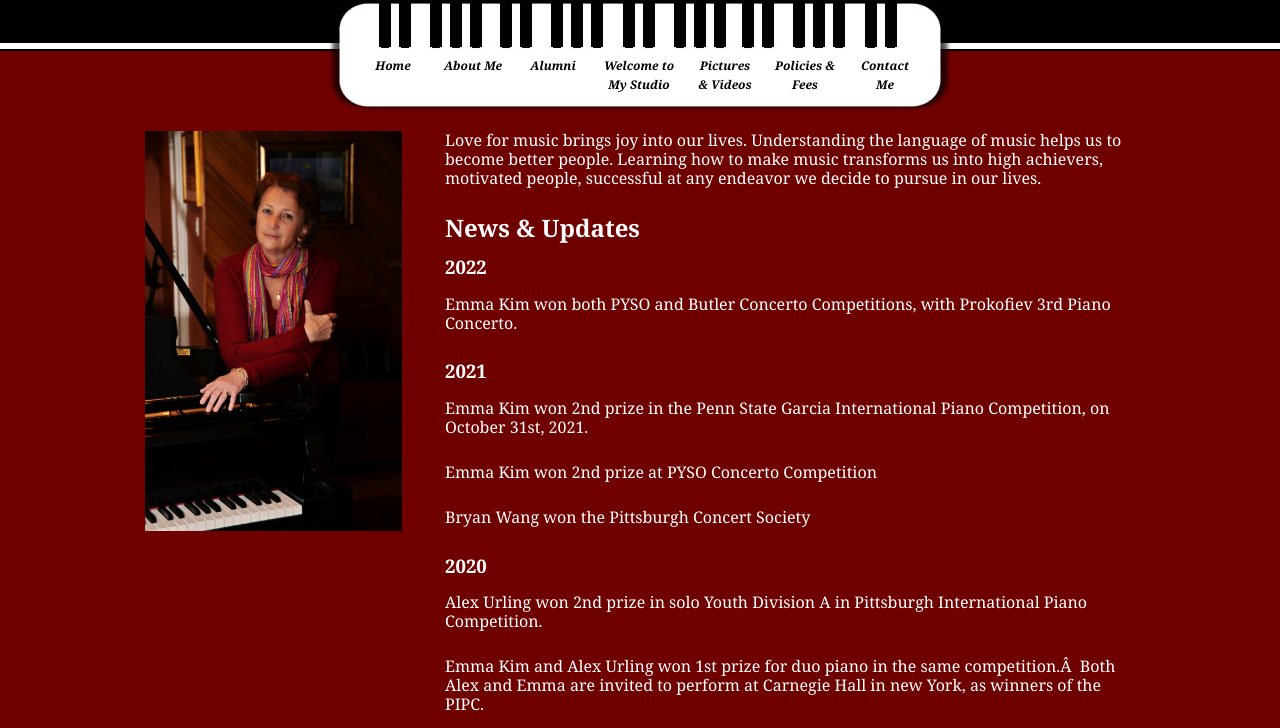
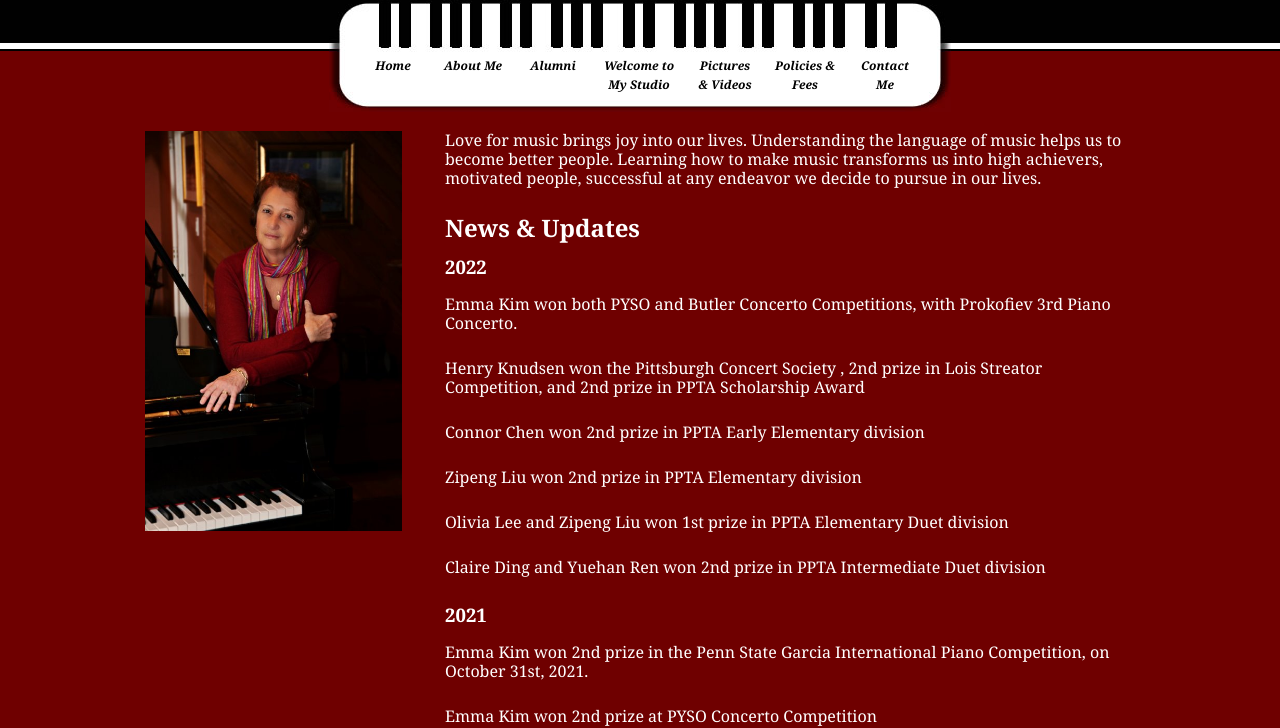
Before and after one commit to rdlucas2/marinawebsite, a plain HTML site: page index.html in a window 1280 px wide. Shown: the part 97-825 px from the top of the page. Drawn offline with Linux system fonts and the light colour scheme.

Commit message:
Update index.html

```diff
--- a/index.html
+++ b/index.html
@@ -45,6 +45,16 @@
                 <h3>2022</h3>
 
                 <p>Emma Kim won both PYSO and Butler Concerto Competitions, with Prokofiev 3rd Piano Concerto.</p>
+
+                <p>Henry Knudsen won the Pittsburgh Concert Society , 2nd prize in Lois Streator Competition, and 2nd prize in PPTA Scholarship Award</p>
+
+                <p>Connor Chen won 2nd prize in PPTA Early Elementary division</p>
+
+                <p>Zipeng Liu won 2nd prize in PPTA Elementary division</p>
+
+                <p>Olivia Lee and Zipeng Liu won 1st prize in PPTA Elementary Duet division</p>
+
+                <p>Claire Ding and Yuehan Ren won 2nd prize in PPTA Intermediate Duet division</p>
 
                 <h3>2021</h3>
 
```
